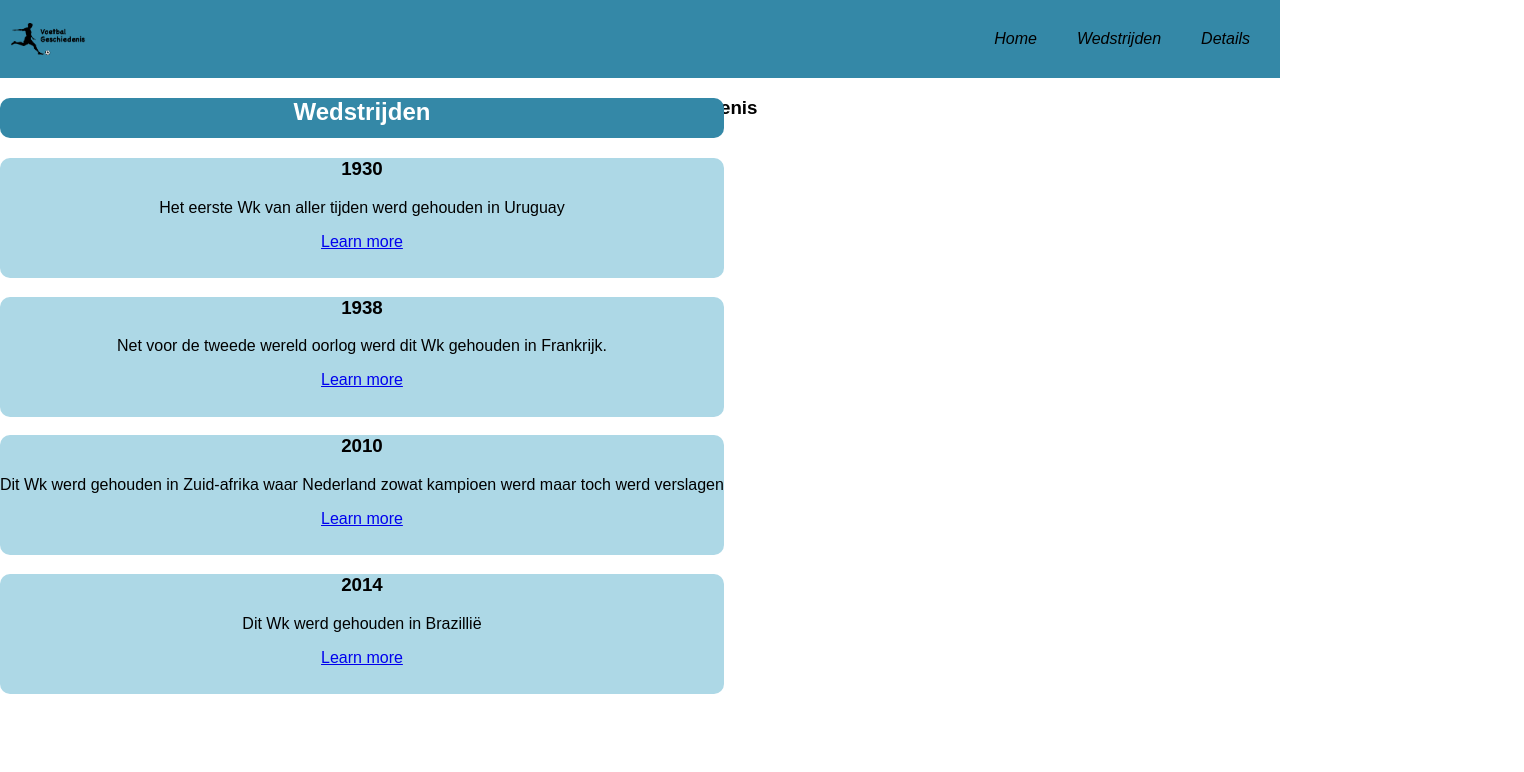
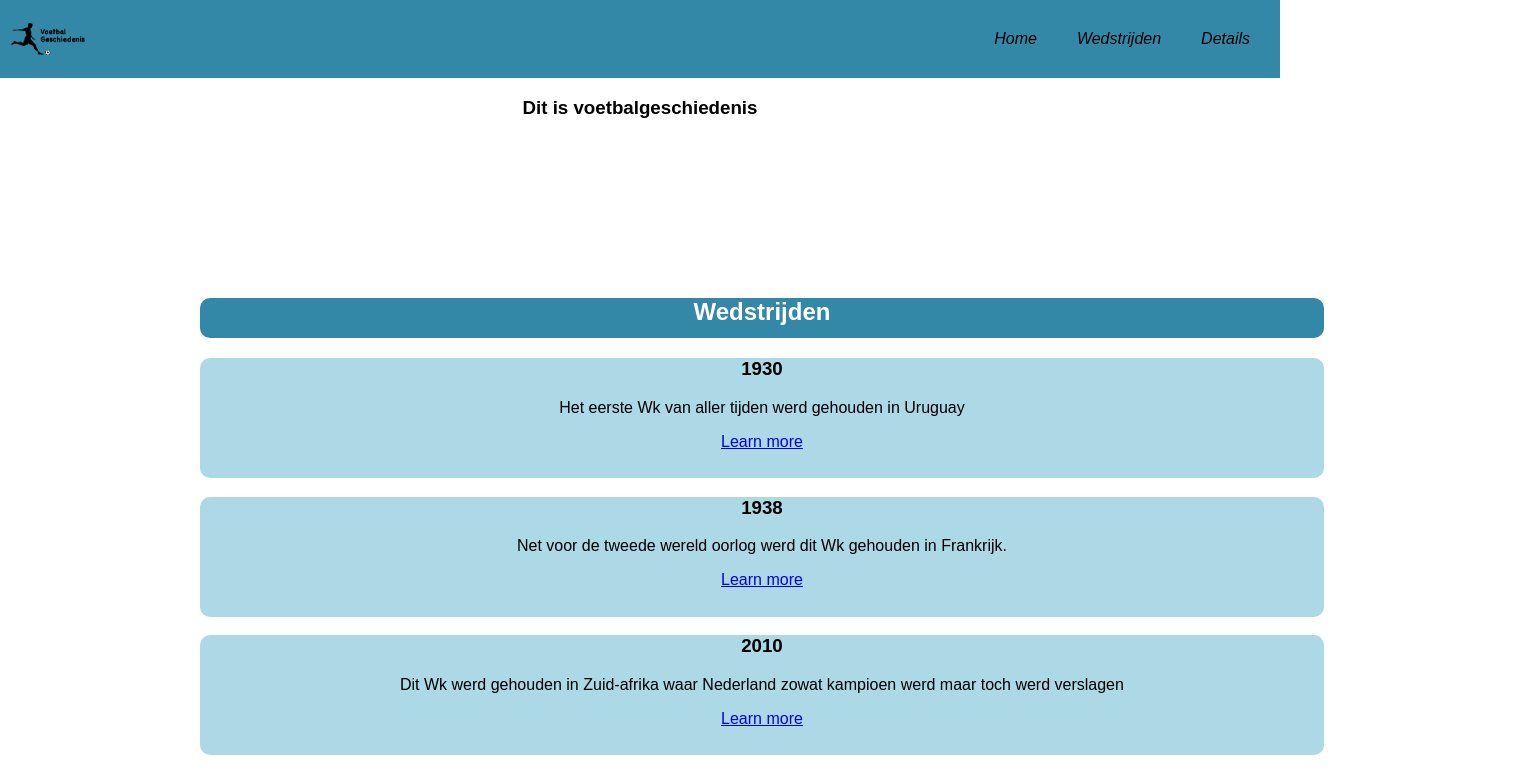
Before and after one commit to RobbertBons/Voetbalgeschiedenis, an Angular app in the folder Voetbalgeschiedenis/: page / in a window 1280 px wide. Shown: the top 772 px of the page, 1524 px wide, since content can reach past the window. Built offline with nearby package versions, Linux system fonts and the light colour scheme.

Commit message:
het staat in het midden

```diff
--- a/Voetbalgeschiedenis/src/app/homepage/homepage.component.scss
+++ b/Voetbalgeschiedenis/src/app/homepage/homepage.component.scss
@@ -33,7 +33,7 @@ $background: rgb(52, 136, 167);
             .Wedstrijden-list{
                 width: 100%;
                 height: 13vh;
-
+                padding: 200px;
                 div{
                     width: 100%;
                     height: 15vh;
@@ -43,6 +43,8 @@ $background: rgb(52, 136, 167);
                 }
             }
 
+
+
         }
 
 
```
